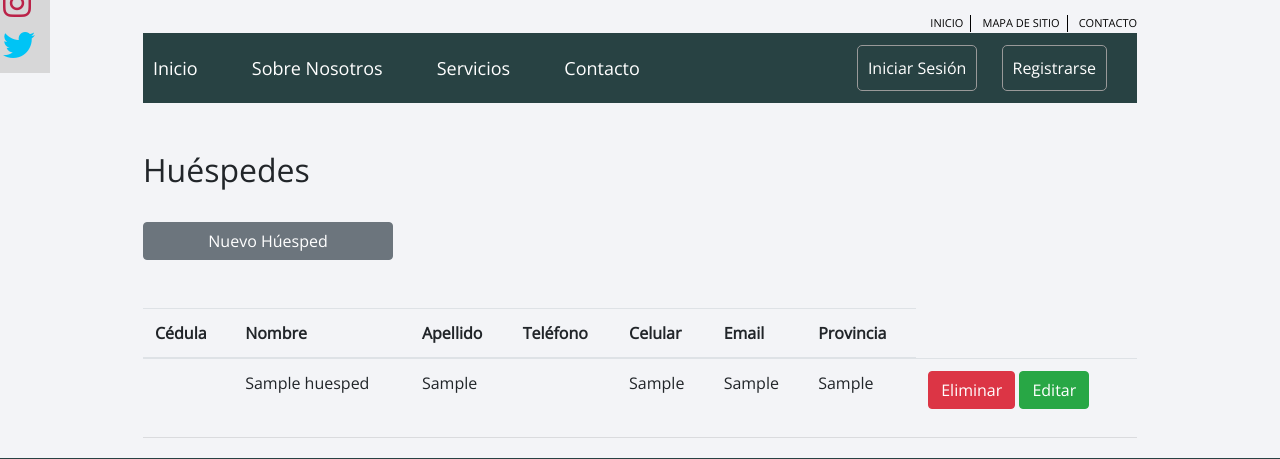
After one commit to karina0724/Sweet-Happiness, a PHP site: page /gestionarHuespedes.php in a window 1280 px wide. The commit adds this page. Shown: the part 385-844 px from the top of the page. Run offline with PHP 8.4, Linux system fonts and the light colour scheme; tables that the repository leaves empty or names only in its code hold one stand-in row (values such as "Sample post"); data that the repository does not hold is empty; some libraries are stand-ins or nearby versions.

Commit message:
Fundiendo

```diff
--- /dev/null
+++ b/FinalAdm/gestionarHuespedes.php
@@ -0,0 +1,72 @@
+<?php
+include('head.php');
+ include('redes.php');
+ if(isset($_GET['del'])){
+
+     $sql = "delete from empleados where id = {$_GET['del']}";
+     $rs = conexion::execute($sql);
+
+     $fecha= (new DateTime())->format('Y/m/d H:i:s');
+     $sql2 = "INSERT INTO log_huesped(usuario_operario, usuario_afectado, accion, fecha_hora) VALUES ('Administrador', 'Empleado', 'Eliminó Empleado', '{$fecha}')";
+     $rs = conexion::execute($sql2);
+ }
+?>
+
+<div style="max-width: 80%;" class="container">
+<?php  ?> <br> <br>
+
+<div>
+ <h2>Huéspedes</h2>
+  <a href="register.php" class="btn btn-secondary" style="margin-top:25px; width:250px;color:white;">Nuevo Húesped</a>
+  <br> <br><br>
+    <table class="table table-hover">
+    <thead>
+        <tr>
+            <th scope="col">Cédula</th>
+            <th scope="col">Nombre</th>
+            <th scope="col">Apellido</th>
+            <th scope="col">Teléfono</th>
+            <th scope="col">Celular</th>
+            <th scope="col">Email</th>
+            <th scope="col">Provincia</th>
+        </tr>
+    </thead>
+    <tbody>
+        <?php
+            $sql = "SELECT * FROM reservadores_huesped";
+            $rs = conexion::query_array($sql);
+
+            foreach($rs as $data)
+            {
+                echo "
+                   <tr>
+                      <td>{$data['cédula']}</td>
+                      <td>{$data['nombre']}</td>
+                      <td>{$data['apellido']}</td>
+                      <td>{$data['teléfono']}</td>
+                      <td>{$data['celular']}</td>
+                      <td>{$data['correo']}</td>
+                      <td>{$data['provincia']}</td>
+                      <td>
+                         <a class='btn btn-danger'href='gestionarHuespedes.php?del={$data['id']}' style='color:white;'>Eliminar</a>
+                         <a href='agregarEmpleado.php?edit={$data['id']}' class='btn btn-success' style='color:white;'>Editar</a>
+                      </td>
+                   </tr>
+                ";
+            }
+
+        ?>
+    </tbody>
+    </table>
+   <hr>
+   </div>
+
+</div>
+</div>
+<!--end contacto-->
+</div>
+<!--end bg1-->
+
+</body>
+
+<?php include("footer.php")?>
--- a/FinalAdm/head.php
+++ b/FinalAdm/head.php
@@ -92,7 +92,7 @@
                  ?>
                     <nav class="menu-ja">
                         <a href="index.php">Inicio</a>
-                        <a href="#">Gestionar Huéspedes</a>
+                        <a href="gestionarHuespedes.php">Gestionar Huéspedes</a>
                         <a href="#">Consultar Hoteles</a>
                     </nav>
                     <?php
```
